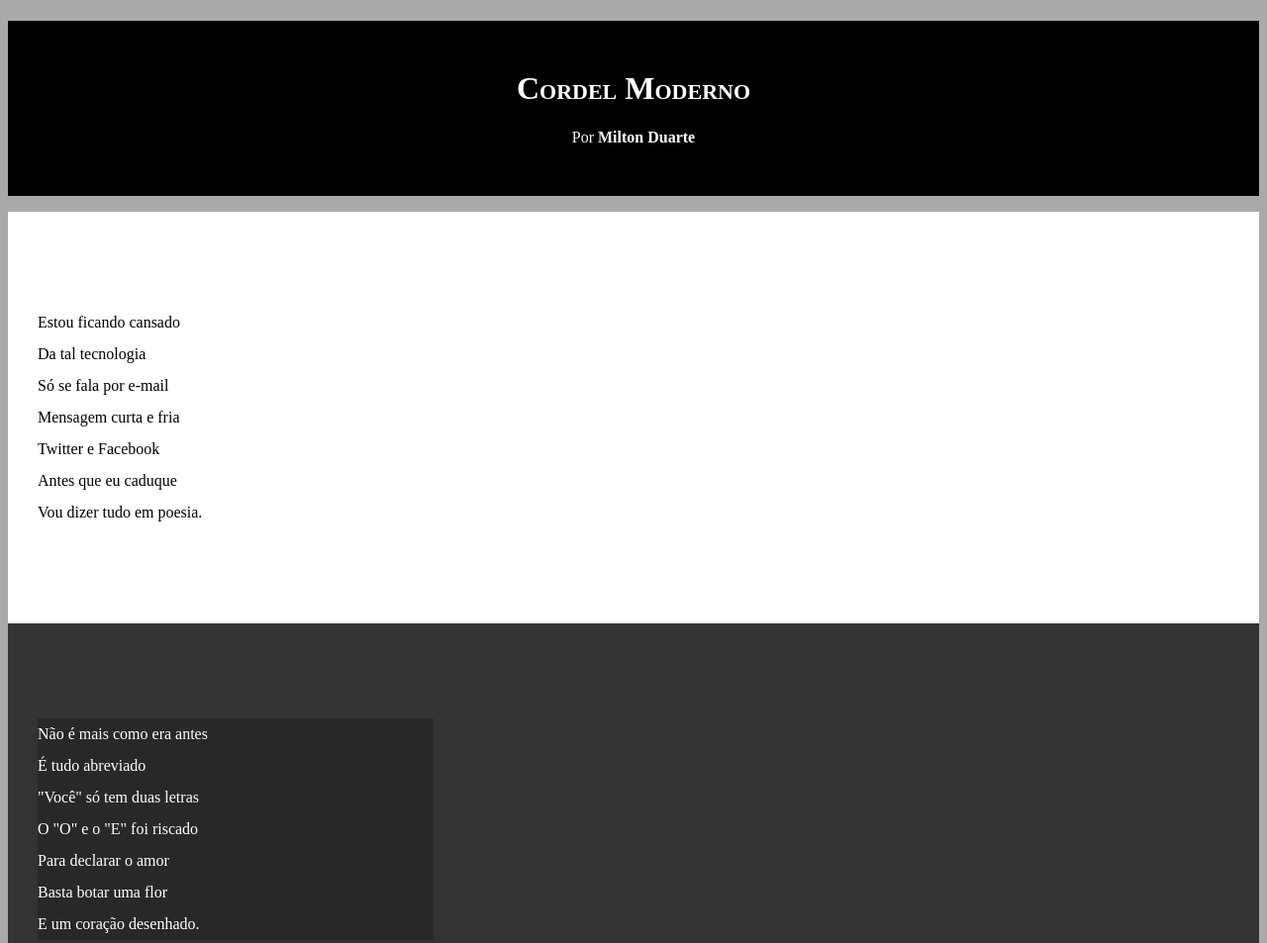
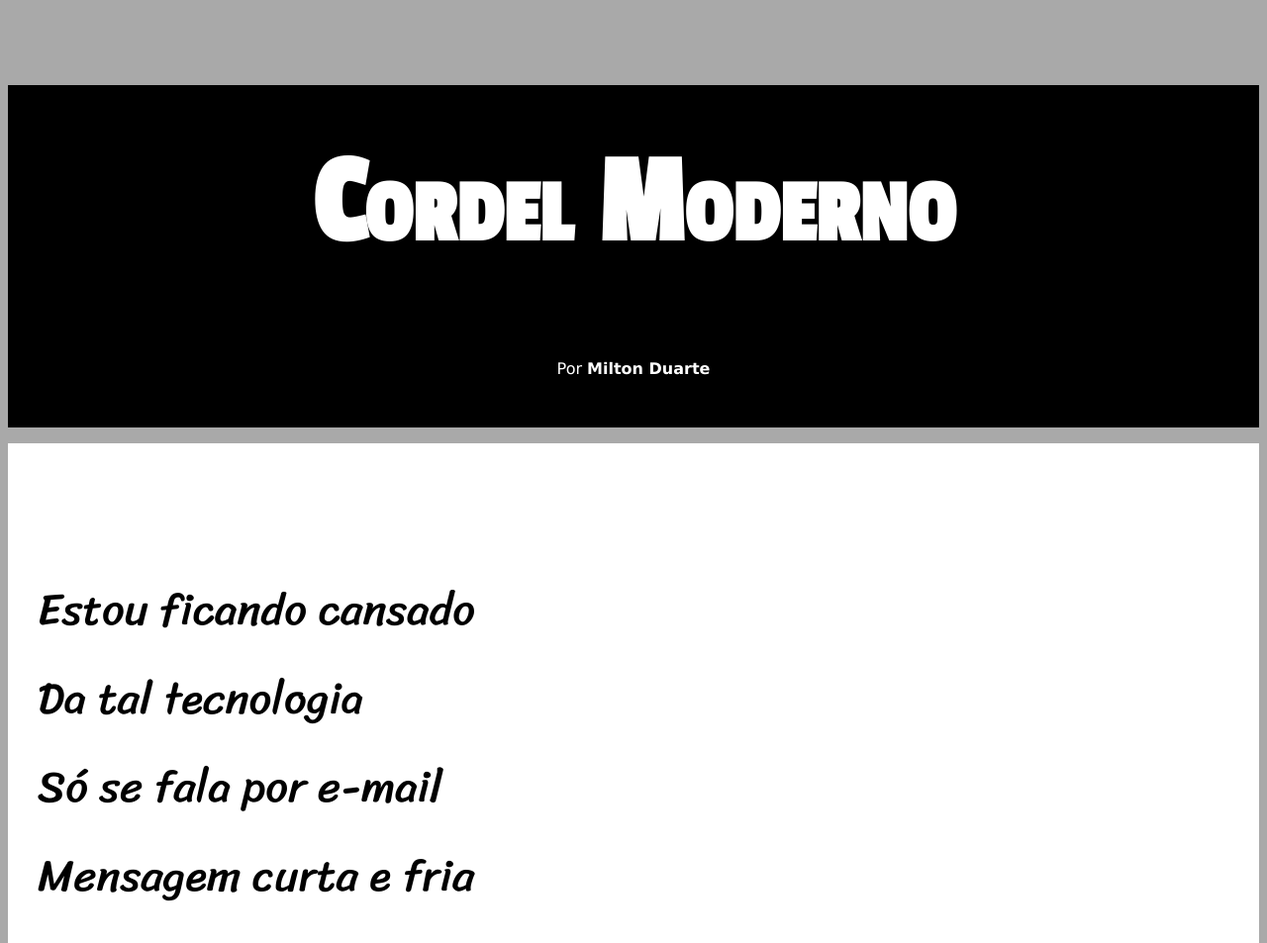
Before and after one commit to 1zabel/html-css, a plain HTML site: page Desafios HTML/d012/index.html in a window 1280 px wide. Shown: the top 953 px of the page at 99% size. Drawn offline with Linux system fonts and the light colour scheme.

Commit message:
atualização  de estilo 12

```diff
--- a/Desafios HTML/d012/estilo/style.css
+++ b/Desafios HTML/d012/estilo/style.css
@@ -1,13 +1,27 @@
 @charset "UTF-8";
+
+@import url('https://fonts.googleapis.com/css2?family=Passion+One&family=Sriracha&display=swap');
+
+:root {
+    --fonte1: Verdana, Geneva, Tahoma, sans-serif;
+    --fonte2:'Passion One',sans-serif ;
+    --fonte3:'Sriracha', cursive;
+}
+
+/* font-family: 'Passion One', sans-serif;
+font-family: 'Sriracha', cursive; */
+
 
 .{
     margin: 0px;
     padding: 0px;
+    font-size: 1em;
 }
 
 html, body {
     min-height: 100vh;
     background-color: darkgray;
+    font-family: var(--fonte1);
 }
 
 header {
@@ -17,8 +31,10 @@ header {
 }
 
 header > h1 {
+    font-family: var(--fonte2);
     padding-top: 50px;
     font-variant: small-caps;
+    font-size: 10vw;
 }
 
 header > p {
@@ -40,6 +56,8 @@ section {
     padding-bottom: 10vh;
     line-height: 2em;
     padding-left: 30px;
+    font-family: var(--fonte3);
+    font-size: 3.5vw;
 }
 
 section.normal {
@@ -53,7 +71,8 @@ section.imagem {
 }
 
 section.imagem > p {
-    width: 400px;
+    display: inline-block;
+    padding: 5px;
     background-color: rgba(0, 0, 0, 0.223);
 }
 
```
